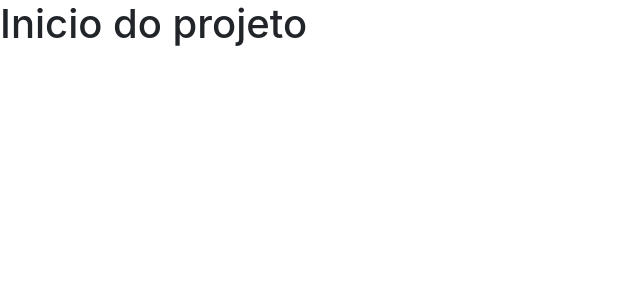
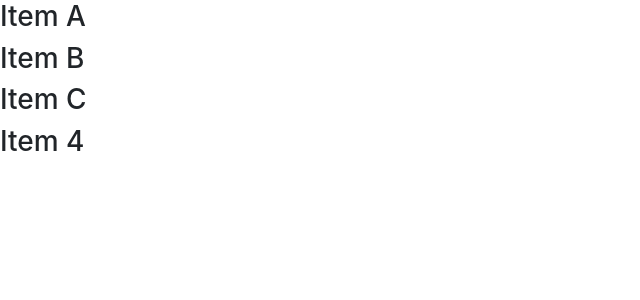
Before and after one commit to vagnersantosdasilva/taskmanager-frontend, a React (Create React App) app: page / in a window 1280 px wide. Shown: the top 300 px of the page, without its empty margins (0-640 px from the left). Built offline with nearby package versions, Linux system fonts and the light colour scheme.

Commit message:
Criando componentes NavBar e NavBarItem

```diff
--- a/src/App.js
+++ b/src/App.js
@@ -1,5 +1,6 @@
-import React from 'react';
-import { Component } from 'react';
+import React , { Component } from 'react';
+import NavBar from './components/NavBar';
+import NavBarItem from './components/NavBarItem';
 
 
 
@@ -11,7 +12,8 @@ class App extends Component {
     return (
 
         <div className="App">
-          <h1>Inicio do projeto</h1>
+          <NavBar/>
+
         </div>
 
     );
--- /dev/null
+++ b/src/components/NavBar.js
@@ -0,0 +1,27 @@
+import React, { Component } from 'react';
+import NavBarItem from './NavBarItem';
+
+class NavBar extends Component {
+
+    constructor(props){
+        super(props);
+
+        this.state = {
+            items:[
+                {name:"Item A" , href:"/"},
+                {name:"Item B" , href:"/"},
+                {name:"Item C" , href:"/"},
+                {name:"Item 4" , href:"/"}
+            ]
+        }
+    }
+    render() {
+        return (
+            <div>
+                {this.state.items.map((i)=> <NavBarItem name = {i.name}/> )}
+            </div>
+        );
+    }
+}
+
+export default NavBar;
--- /dev/null
+++ b/src/components/NavBarItem.js
@@ -0,0 +1,13 @@
+import React, { Component } from 'react';
+
+class NavBarItem extends Component {
+    render() {
+        return (
+            <div>
+                <h3>{this.props.name}</h3>
+            </div>
+        );
+    }
+}
+
+export default NavBarItem;
```
Also changed, not shown: 1 other file (tests, documents, lock files or other folders).
